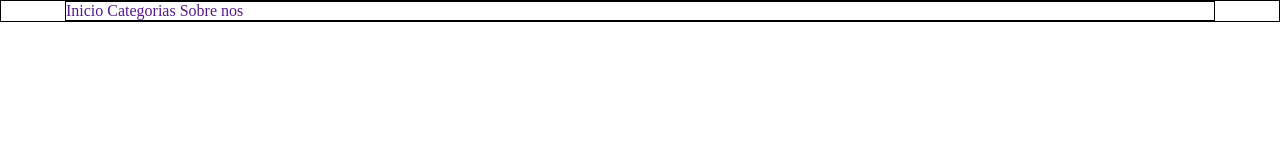
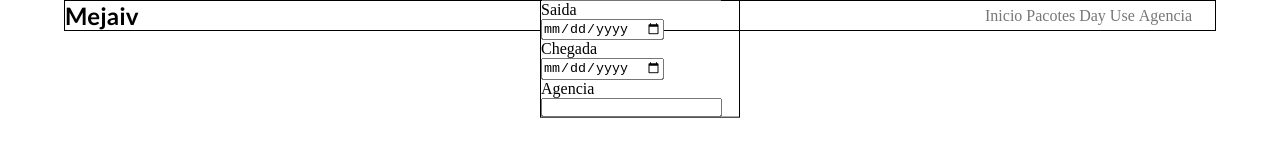
Before and after one commit to Yakos-san/social, a plain HTML site: page index.html in a window 1280 px wide. Drawn offline with Linux system fonts and the light colour scheme.

Commit message:
inicio do projeto

```diff
--- a/css/master.css
+++ b/css/master.css
@@ -3,12 +3,19 @@
     box-sizing: border-box;
     padding: 0;
 }
-
+.body{
+    font-family: 'Lato', sans-serif;
+    font-size: 16px;
+}
+.header{
+    position: relative;
+}
 .container {
     width: 90%;
     height: auto;
     margin: 0 auto;
     border: 1px black solid;
+    position: relative;
 }
 .container-full {
     width: 100%;
@@ -17,11 +24,28 @@
     border: 1px black solid;
 }
 
+.mejaiv{
+    font-family: 'Lato',sans-serif;
+}
+
+.menu{
+    position: absolute;
+    left: 80%;
+    top: 20%;
+}
 .menu-opt{
     display: inline-block;
 }
 
 .menu-opt a{
     text-decoration: none;
-    color:
+    color: #777;
 }
+.form-destiny{
+    border: 1px black solid;
+    width: 200px;
+    position: absolute;
+    /*top: 50%;*/
+    left: 50%;
+    transform: translate(-50%,-50%);
+}
--- a/index.html
+++ b/index.html
@@ -4,19 +4,45 @@
     <meta charset="UTF-8">
     <meta name="viewport" content="width=device-width, initial-scale=1.0">
     <meta http-equiv="X-UA-Compatible" content="ie=edge">
+
+    <link href="https://fonts.googleapis.com/css?family=Lato:100,300,400,700,900" rel="stylesheet">
     <link rel="stylesheet" href="css/master.css">
-    <title>Indikai</title>
+    <title>Mejaiv</title>
 </head>
 <body>
-    <header class="container-full">
+    <header class="header">
         <div class="container">
+            <h2 class="mejaiv">Mejaiv</h2>
             <nav>
-                <ul class="">
+                <ul class="menu">
                     <li class="menu-opt"><a href="">Inicio</a></li>
-                    <li class="menu-opt"><a href="">Categorias</a></li>
-                    <li class="menu-opt"><a href="">Sobre nos</a></li>
+                    <li class="menu-opt"><a href="">Pacotes</a></li>
+                    <li class="menu-opt"><a href="">Day Use</a></li>
+                    <li class="menu-opt"><a href="">Agencia</a></li>
                 </ul>
             </nav>
+        </div>
+
+        <div class="form-destiny">
+            <span>Qual destino?</span>
+            <form action="">
+                <label for="Destino">Destino</label>
+                <div>
+                    <input type="text">
+                </div>
+                <label for="Saida">Saida</label>
+                <div>
+                    <input type="date">
+                </div>
+                <label for="Chegada">Chegada</label>
+                <div>
+                    <input type="date">
+                <div>
+                <label for="Agencia">Agencia</label>
+                <div>
+                    <input type="text">
+                </div>
+            </form>
         </div>
     </header>
     <section>
```
